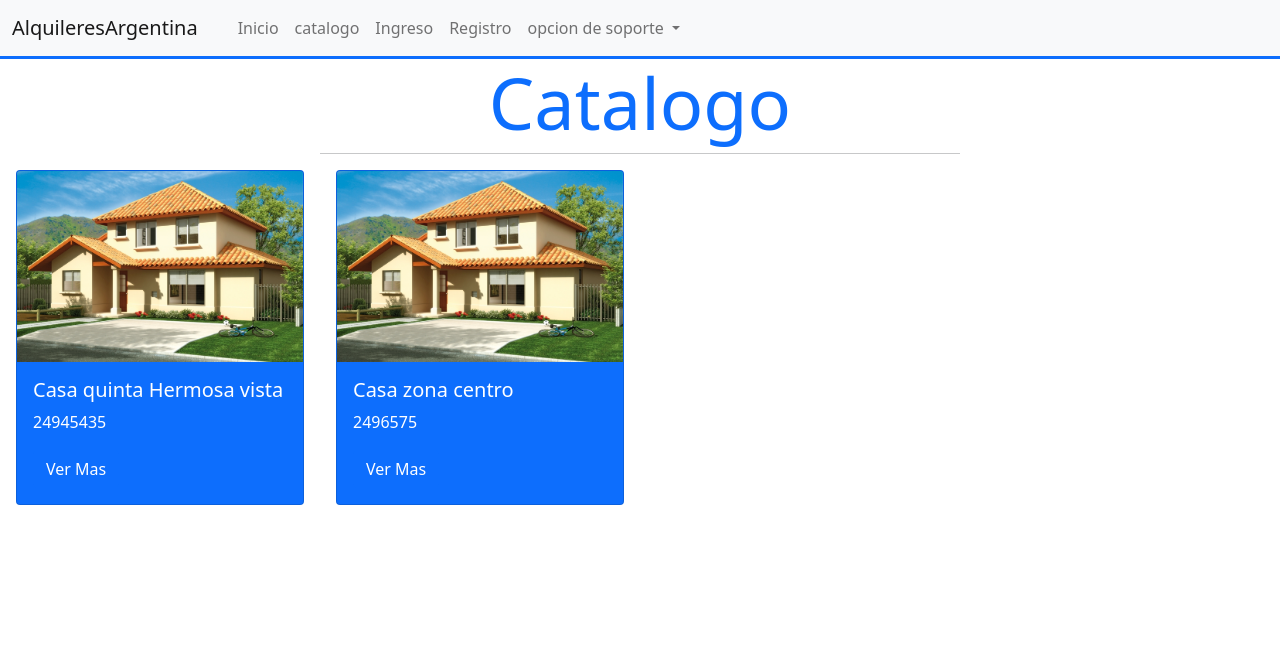
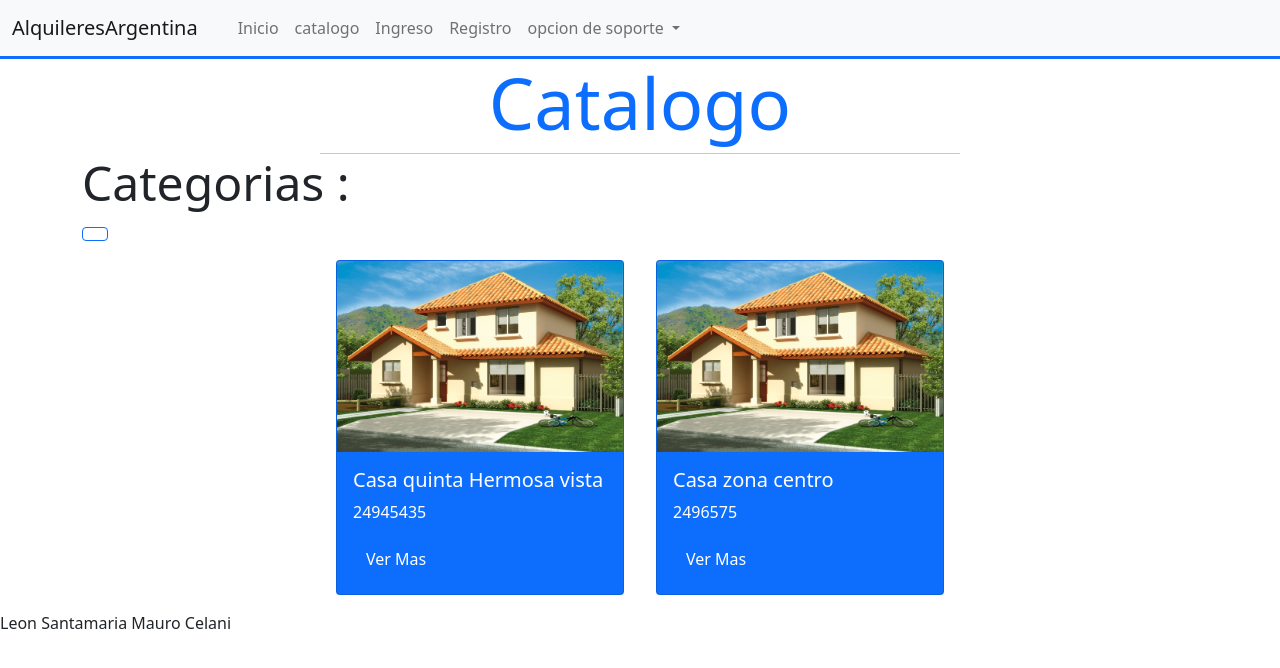
Before and after one commit to LeonSantamaria/TPE_Leon_Mauro, a PHP site: page / in a window 1280 px wide. Shown: the top 668 px of the page. Run offline with PHP 8.4, Linux system fonts and the light colour scheme; data comes from the database, SQL or seed files in the repository.

Commit message:
se añaden categorias(falta crear la funcion)

```diff
--- a/controller/Rentalcontroller.php
+++ b/controller/Rentalcontroller.php
@@ -13,7 +13,8 @@
     }
     public function ShowHome(){
         $rents = $this->model->GetRental();
-        $this->view->MostrarInicio($rents);
+        $categoria = $this->model->GetCategorias();
+        $this->view->MostrarInicio($rents , $categoria);
     }
     public function ShowDetails($id){
         $model = $this->model->GetById($id);
--- a/css/style.css
+++ b/css/style.css
@@ -134,6 +134,7 @@
   display: flex;
   margin: auto;
   flex-wrap: wrap;
+  justify-content: center;
 
 }
 .clasificados .card{
--- a/model/Rentalmodel.php
+++ b/model/Rentalmodel.php
@@ -18,4 +18,10 @@
         $rent = $query->fetchAll(PDO::FETCH_OBJ);
         return $rent;
     }
+    function GetCategorias(){
+        $query = $this->db->prepare('SELECT DISTINCT Tipo FROM alojamiento');
+        $query->execute();
+        $genre = $query->fetchAll(PDO::FETCH_OBJ);
+        return $genre;
+    }
 }
--- a/template/footer.tpl
+++ b/template/footer.tpl
@@ -1,3 +1,7 @@
+<footer>
+
+<p>Leon Santamaria Mauro Celani</p>
  <script src="https://cdn.jsdelivr.net/npm/bootstrap@5.1.1/dist/js/bootstrap.bundle.min.js" integrity="sha384-/bQdsTh/da6pkI1MST/rWKFNjaCP5gBSY4sEBT38Q/9RBh9AH40zEOg7Hlq2THRZ" crossorigin="anonymous"></script>
+</footer>
 </body>
 </html>
--- a/template/for.tpl
+++ b/template/for.tpl
@@ -1,6 +1,12 @@
 <main>
     <h2 class="display-2 text-primary " style="text-align: center;">Catalogo</h2>
     <hr style="width: 50%; margin: auto;">
+            <div class="container">
+            <h5 class="display-5">Categorias :</h5>
+        {foreach from=$categorias item=$categoria }
+            <a href="ShowCategory/{$categoria->Tipo}" class="btn btn-outline-primary">{$categoria->Tipo}</a>
+        {/foreach}
+            </div>
     <div class="clasificados">
         {foreach from=$rental item=rent }
 
--- a/template/head.tpl
+++ b/template/head.tpl
@@ -9,3 +9,4 @@
     <meta name="viewport" content="width=device-width, initial-scale=1.0">
     <title>Inmobiliaria</title>
 </head>
+<body>
--- a/view/Rentalview.php
+++ b/view/Rentalview.php
@@ -6,7 +6,8 @@
     {
         $this->smarty = new Smarty();
     }
-    function MostrarInicio($rental){
+    function MostrarInicio($rental , $categorias){
+        $this->smarty->assign('categorias', $categorias);
         $this->smarty->assign('rental', $rental);
         $this->smarty->display('template/head.tpl');
         $this->smarty->display('template/nav.tpl');
```
